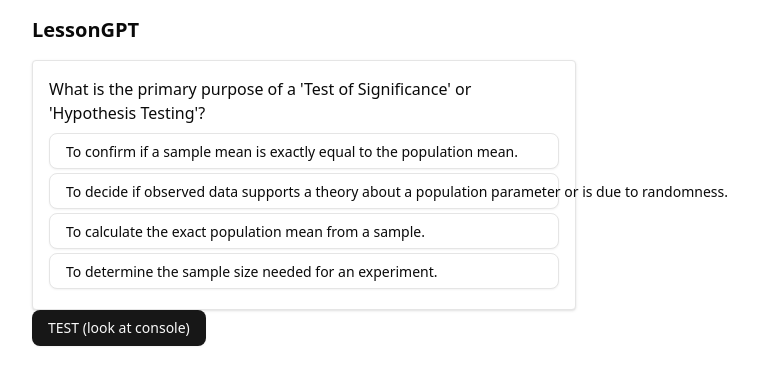
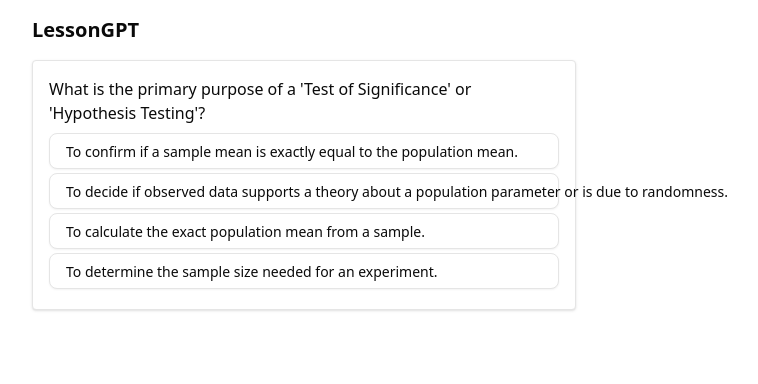
Before and after one commit to noahchen709/LessonGPT, a React (Vite) app: page / in a window 1280 px wide. Shown: the top 384 px of the page, without its empty margins (336-1094 px from the left). Built offline with nearby package versions, Linux system fonts and the light colour scheme.

Commit message:
Remove backend codes from frontend

```diff
--- a/src/backend/server.js
+++ b/src/backend/server.js
@@ -1,5 +1,5 @@
 // Generate content
-import { GoogleGenAI } from "@google/genai";
+import { GoogleGenAI, Type } from "@google/genai";
 import * as fs from 'fs';
 import { Buffer } from 'buffer';
 
--- a/src/frontend/App.jsx
+++ b/src/frontend/App.jsx
@@ -90,30 +90,6 @@ const steps = [
   }
 ]
 
-// Generate content
-import { GoogleGenAI } from "@google/genai";
-import * as fs from 'fs';
-
-const ai = new GoogleGenAI({ apiKey: "AIzaSyBgZh7NFUiZSkzcOk__8LaQO0Vq8DYbquA" });
-
-async function main() {
-    const contents = [
-        { text: "Summarize this document" },
-        {
-            inlineData: {
-                mimeType: 'application/pdf',
-                data: Buffer.from(fs.readFileSync("/Users/noahchen/Downloads/Session\ 11\ \(2025\)\ -\ Copy.pdf")).toString("base64")
-            }
-        }
-    ];
-
-    const response = await ai.models.generateContent({
-        model: "gemini-2.0-flash",
-        contents: contents
-    });
-    console.log(response.text);
-}
-
 
 export default function LessonPrototype() {
   const [step, setStep] = useState(0);
@@ -163,7 +139,6 @@ export default function LessonPrototype() {
           </div>
         )}
       </div>
-      <Button onClick={main}> TEST (look at console)</Button>
     </div>
   );
 }
```
